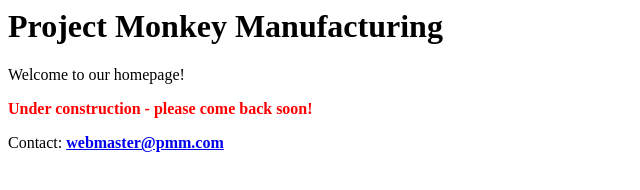
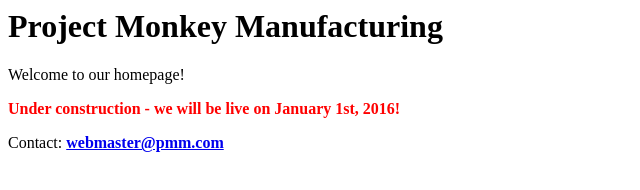
Before and after one commit to deastrobooking/CLI_Version_Control_Intro, a plain HTML site: page index.html in a window 1280 px wide. Shown: the whole page, without its empty margins (0-640 px from the left). Drawn offline with Linux system fonts and the light colour scheme.

Commit message:
Feature 1.0: Added Live Date January 16th, 2016.

```diff
--- a/index.html
+++ b/index.html
@@ -7,7 +7,7 @@
     <p>Welcome to our homepage!</p>
     <p><strong>
     <span style="color: rgb(255, 0, 0);">
-    Under construction - please come back soon!
+    Under construction - we will be live on January 1st, 2016!
     </span>
     </strong>
     </p>
```
